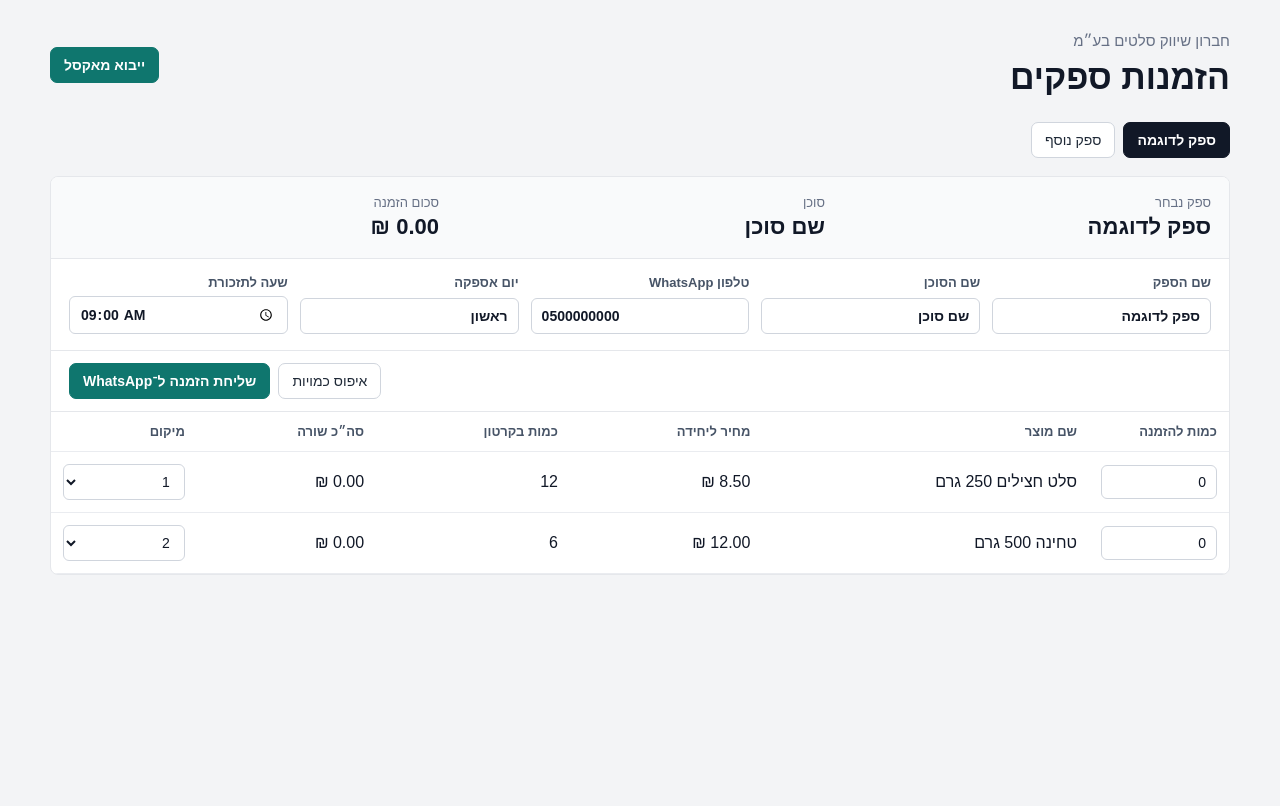
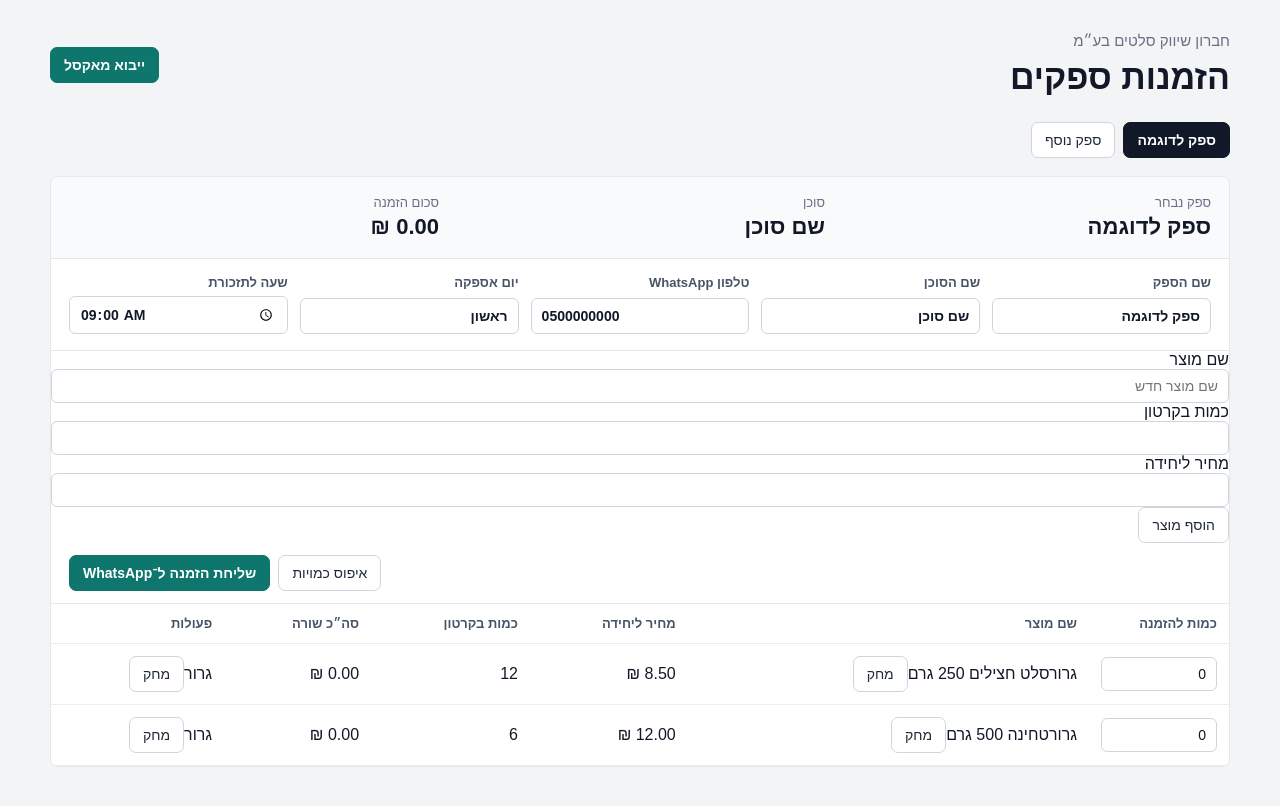
Before and after one commit to ihevron/supplier-orders-app, a React (Vite) app: page / in a window 1280 px wide. Shown: the top 806 px of the page. Built offline with nearby package versions, Linux system fonts and the light colour scheme.

Commit message:
Add product management and drag sorting

```diff
--- a/src/App.jsx
+++ b/src/App.jsx
@@ -4,6 +4,11 @@ import './App.css'
 
 const STORAGE_KEY = 'hevron-supplier-orders-v2'
 const SUPPLIERS_SHEET_NAME = 'ספקים'
+const emptyProductForm = {
+  name: '',
+  cartonQty: '',
+  price: '',
+}
 
 const initialSuppliers = [
   {
@@ -152,6 +157,8 @@ function App() {
     () => suppliers[0]?.id ?? '',
   )
   const [message, setMessage] = useState('')
+  const [newProduct, setNewProduct] = useState(emptyProductForm)
+  const [draggedProductId, setDraggedProductId] = useState('')
 
   useEffect(() => {
     localStorage.setItem(STORAGE_KEY, JSON.stringify(suppliers))
@@ -202,28 +209,62 @@ function App() {
     }))
   }
 
-  function moveProductToPosition(productId, nextPosition) {
+  function moveProductBefore(targetProductId) {
+    if (!draggedProductId || draggedProductId === targetProductId) {
+      return
+    }
+
     updateActiveSupplier((supplier) => {
-      const currentIndex = supplier.products.findIndex(
-        (product) => product.id === productId,
+      const draggedIndex = supplier.products.findIndex(
+        (product) => product.id === draggedProductId,
       )
-      const nextIndex = Number(nextPosition) - 1
+      const targetIndex = supplier.products.findIndex(
+        (product) => product.id === targetProductId,
+      )
 
-      if (
-        currentIndex < 0 ||
-        nextIndex < 0 ||
-        nextIndex >= supplier.products.length ||
-        currentIndex === nextIndex
-      ) {
+      if (draggedIndex < 0 || targetIndex < 0 || draggedIndex === targetIndex) {
         return supplier
       }
 
       const products = [...supplier.products]
-      const [product] = products.splice(currentIndex, 1)
-      products.splice(nextIndex, 0, product)
+      const [draggedProduct] = products.splice(draggedIndex, 1)
+      products.splice(targetIndex, 0, draggedProduct)
 
       return { ...supplier, products }
     })
+  }
+
+  function addProduct(event) {
+    event.preventDefault()
+
+    const name = newProduct.name.trim()
+
+    if (!name) {
+      setMessage('יש להזין שם מוצר.')
+      return
+    }
+
+    const product = {
+      id: createId('product'),
+      name,
+      cartonQty: Math.max(0, parseNumber(newProduct.cartonQty)),
+      price: Math.max(0, parseNumber(newProduct.price)),
+      orderQty: 0,
+    }
+
+    updateActiveSupplier((supplier) => ({
+      ...supplier,
+      products: [...supplier.products, product],
+    }))
+    setNewProduct(emptyProductForm)
+    setMessage('המוצר נוסף לספק הנוכחי.')
+  }
+
+  function deleteProduct(productId) {
+    updateActiveSupplier((supplier) => ({
+      ...supplier,
+      products: supplier.products.filter((product) => product.id !== productId),
+    }))
   }
 
   function resetQuantities() {
@@ -440,6 +481,46 @@ function App() {
             </label>
           </div>
 
+          <form className="add-product-form" onSubmit={addProduct}>
+            <label>
+              שם מוצר
+              <input
+                type="text"
+                value={newProduct.name}
+                onChange={(event) =>
+                  setNewProduct((current) => ({ ...current, name: event.target.value }))
+                }
+                placeholder="שם מוצר חדש"
+              />
+            </label>
+            <label>
+              כמות בקרטון
+              <input
+                type="number"
+                inputMode="numeric"
+                min="0"
+                value={newProduct.cartonQty}
+                onChange={(event) =>
+                  setNewProduct((current) => ({ ...current, cartonQty: event.target.value }))
+                }
+              />
+            </label>
+            <label>
+              מחיר ליחידה
+              <input
+                type="number"
+                inputMode="decimal"
+                min="0"
+                step="0.01"
+                value={newProduct.price}
+                onChange={(event) =>
+                  setNewProduct((current) => ({ ...current, price: event.target.value }))
+                }
+              />
+            </label>
+            <button type="submit">הוסף מוצר</button>
+          </form>
+
           <div className="actions-bar">
             <button type="button" onClick={resetQuantities}>
               איפוס כמויות
@@ -458,12 +539,20 @@ function App() {
                   <th className="desktop-column">מחיר ליחידה</th>
                   <th className="desktop-column">כמות בקרטון</th>
                   <th className="desktop-column">סה״כ שורה</th>
-                  <th className="desktop-column">מיקום</th>
+                  <th className="desktop-column">פעולות</th>
                 </tr>
               </thead>
               <tbody>
-                {activeSupplier.products.map((product, index) => (
-                  <tr key={product.id}>
+                {activeSupplier.products.map((product) => (
+                  <tr
+                    key={product.id}
+                    className={draggedProductId === product.id ? 'dragging-row' : ''}
+                    draggable
+                    onDragStart={() => setDraggedProductId(product.id)}
+                    onDragEnter={() => moveProductBefore(product.id)}
+                    onDragOver={(event) => event.preventDefault()}
+                    onDragEnd={() => setDraggedProductId('')}
+                  >
                     <td>
                       <input
                         type="number"
@@ -478,41 +567,36 @@ function App() {
                       />
                     </td>
                     <td>
-                      <span>{product.name}</span>
-                      <label className="mobile-position-control">
-                        מיקום
-                        <select
-                          value={index + 1}
-                          onChange={(event) =>
-                            moveProductToPosition(product.id, event.target.value)
-                          }
-                          aria-label={`מיקום עבור ${product.name}`}
+                      <div className="product-name-cell">
+                        <span className="drag-handle" aria-hidden="true">
+                          גרור
+                        </span>
+                        <span>{product.name}</span>
+                        <button
+                          type="button"
+                          className="delete-product mobile-delete"
+                          onClick={() => deleteProduct(product.id)}
                         >
-                          {activeSupplier.products.map((positionProduct, positionIndex) => (
-                            <option key={positionProduct.id} value={positionIndex + 1}>
-                              {positionIndex + 1}
-                            </option>
-                          ))}
-                        </select>
-                      </label>
+                          מחק
+                        </button>
+                      </div>
                     </td>
                     <td className="desktop-column">{formatCurrency(product.price)}</td>
                     <td className="desktop-column">{product.cartonQty}</td>
                     <td className="desktop-column">{formatCurrency(calculateLineTotal(product))}</td>
                     <td className="desktop-column">
-                      <select
-                        value={index + 1}
-                        onChange={(event) =>
-                          moveProductToPosition(product.id, event.target.value)
-                        }
-                        aria-label={`מיקום עבור ${product.name}`}
-                      >
-                        {activeSupplier.products.map((positionProduct, positionIndex) => (
-                          <option key={positionProduct.id} value={positionIndex + 1}>
-                            {positionIndex + 1}
-                          </option>
-                        ))}
-                      </select>
+                      <div className="row-actions">
+                        <span className="drag-handle" aria-hidden="true">
+                          גרור
+                        </span>
+                        <button
+                          type="button"
+                          className="delete-product"
+                          onClick={() => deleteProduct(product.id)}
+                        >
+                          מחק
+                        </button>
+                      </div>
                     </td>
                   </tr>
                 ))}
```
